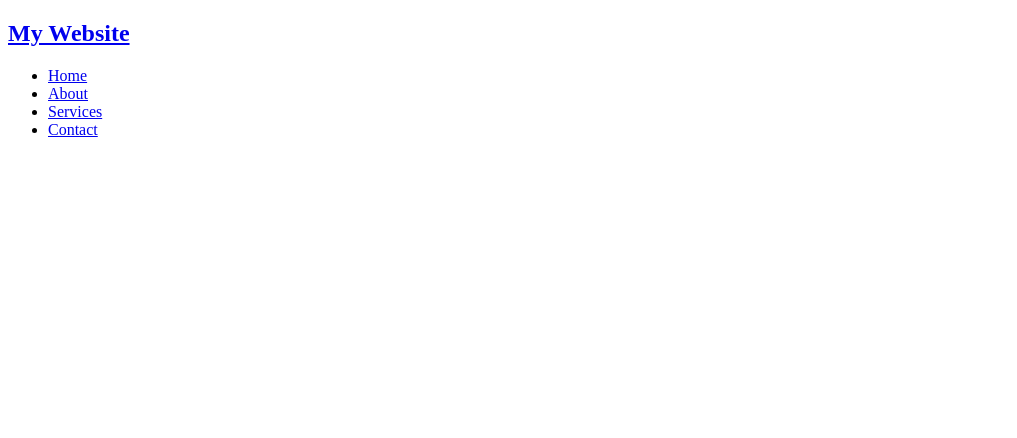
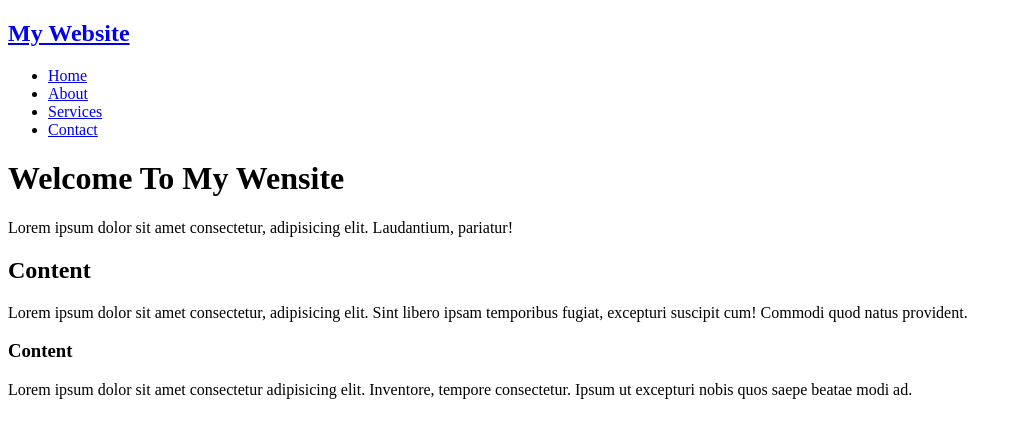
Before and after one commit to ZbigniewKulczynski1984/navbar_13.12, a plain HTML site: page index.html in a window 1280 px wide. Shown: the whole page, without its empty margins (0-1017 px from the left). Drawn offline with Linux system fonts and the light colour scheme.

Commit message:
info added

```diff
--- a/index.html
+++ b/index.html
@@ -1,9 +1,9 @@
 <!DOCTYPE html>
 <html lang="en">
   <head>
-    <meta charset="UTF-8">
-    <meta http-equiv="X-UA-Compatible" content="IE=edge">
-    <meta name="viewport" content="width=device-width, initial-scale=1.0">
+    <meta charset="UTF-8" />
+    <meta http-equiv="X-UA-Compatible" content="IE=edge" />
+    <meta name="viewport" content="width=device-width, initial-scale=1.0" />
     <title>Sticky navbar</title>
   </head>
   <body>
@@ -18,5 +18,30 @@
         </ul>
       </div>
     </nav>
+
+    <div class="hero">
+      <div class="container">
+        <h1>Welcome To My Wensite</h1>
+        <p>
+          Lorem ipsum dolor sit amet consectetur, adipisicing elit. Laudantium,
+          pariatur!
+        </p>
+      </div>
+    </div>
+
+    <section class="container content">
+      <h2>Content</h2>
+      <p>
+        Lorem ipsum dolor sit amet consectetur, adipisicing elit. Sint libero
+        ipsam temporibus fugiat, excepturi suscipit cum! Commodi quod natus
+        provident.
+      </p>
+
+      <h3>Content</h3>
+      <p>
+        Lorem ipsum dolor sit amet consectetur adipisicing elit. Inventore,
+        tempore consectetur. Ipsum ut excepturi nobis quos saepe beatae modi ad.
+      </p>
+    </section>
   </body>
 </html>
```
Lines whose indentation alone changed are shown as unchanged.
